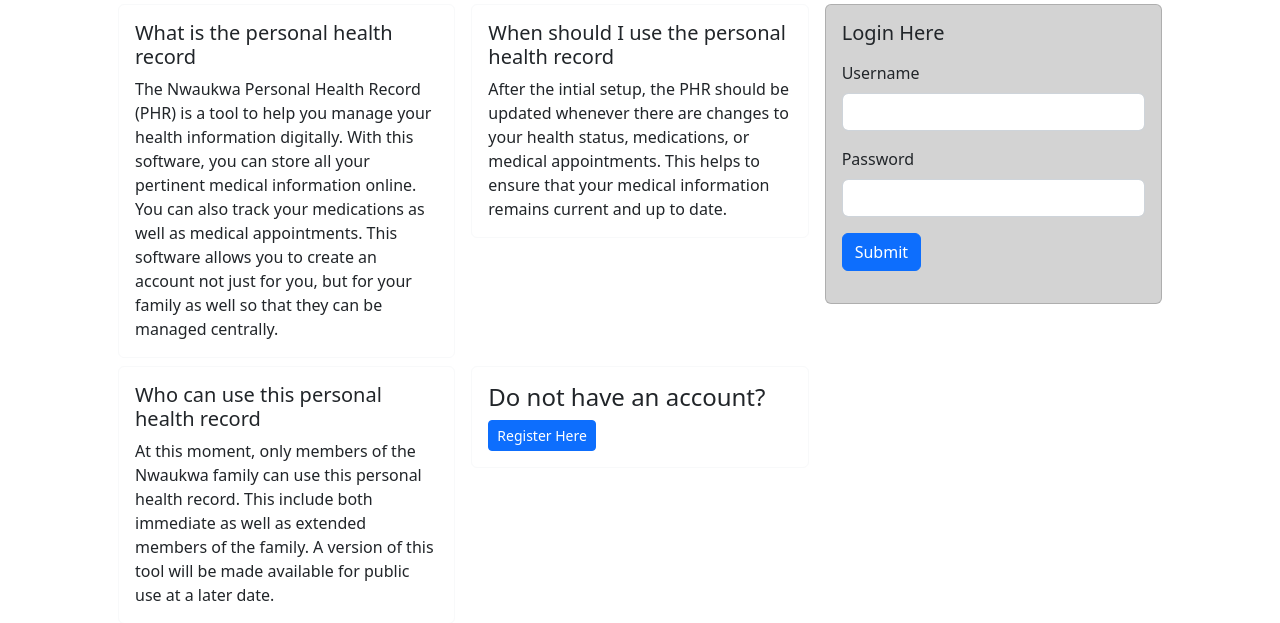
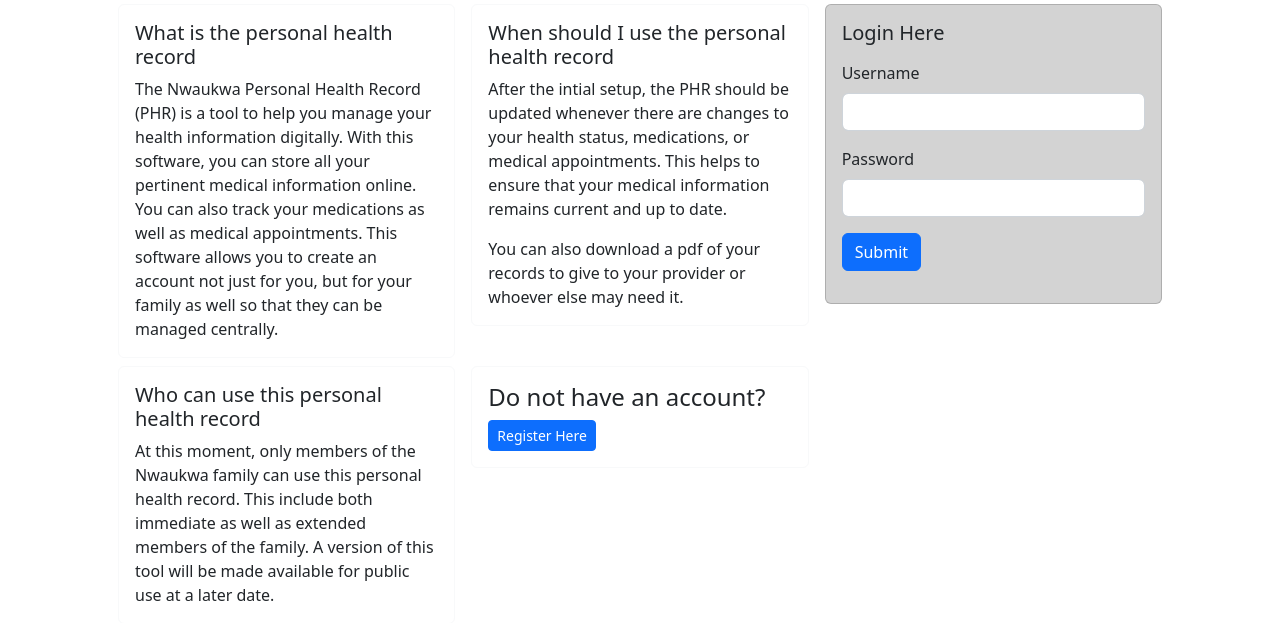
Before and after one commit to Stephen-Nw/nwaukwaPHR, a Django app: page / in a window 1280 px wide. Shown: the part 406-1029 px from the top of the page. Run offline with Django 4.2, Linux system fonts and the light colour scheme; some libraries are stand-ins or nearby versions.

Commit message:
add card text

```diff
--- a/health_records/templates/health_records/index.html
+++ b/health_records/templates/health_records/index.html
@@ -34,6 +34,7 @@
                 <div class="card-body">
                     <h5 class="card-title">When should I use the personal health record</h5>
                     <p class="card-text">After the intial setup, the PHR should be updated whenever there are changes to your health status, medications, or medical appointments. This helps to ensure that your medical information remains current and up to date.</p>
+                    <p class="card-text">You can also download a pdf of your records to give to your provider or whoever else may need it.</p>
                 </div>
             </div>
         </div>
```
